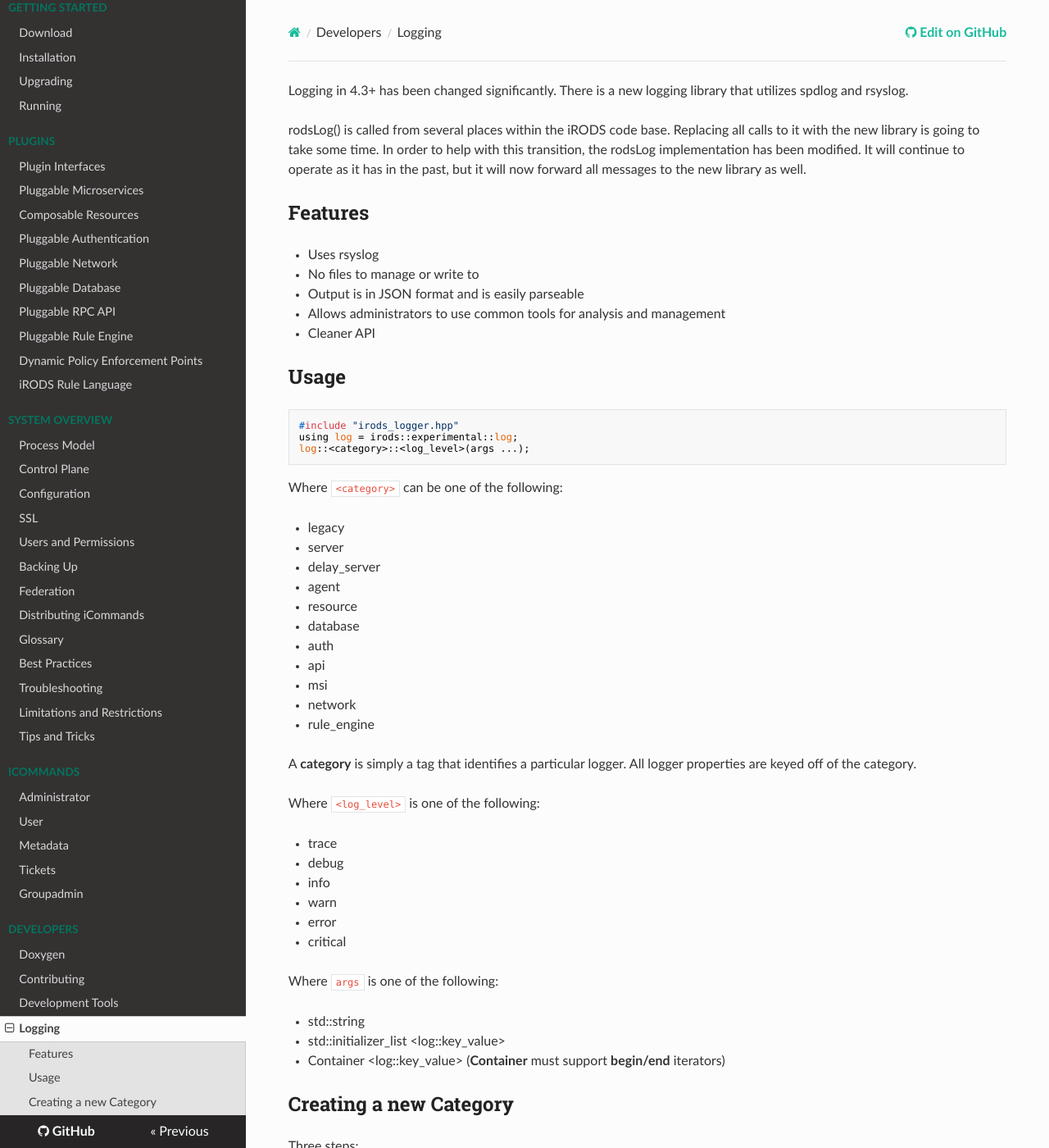
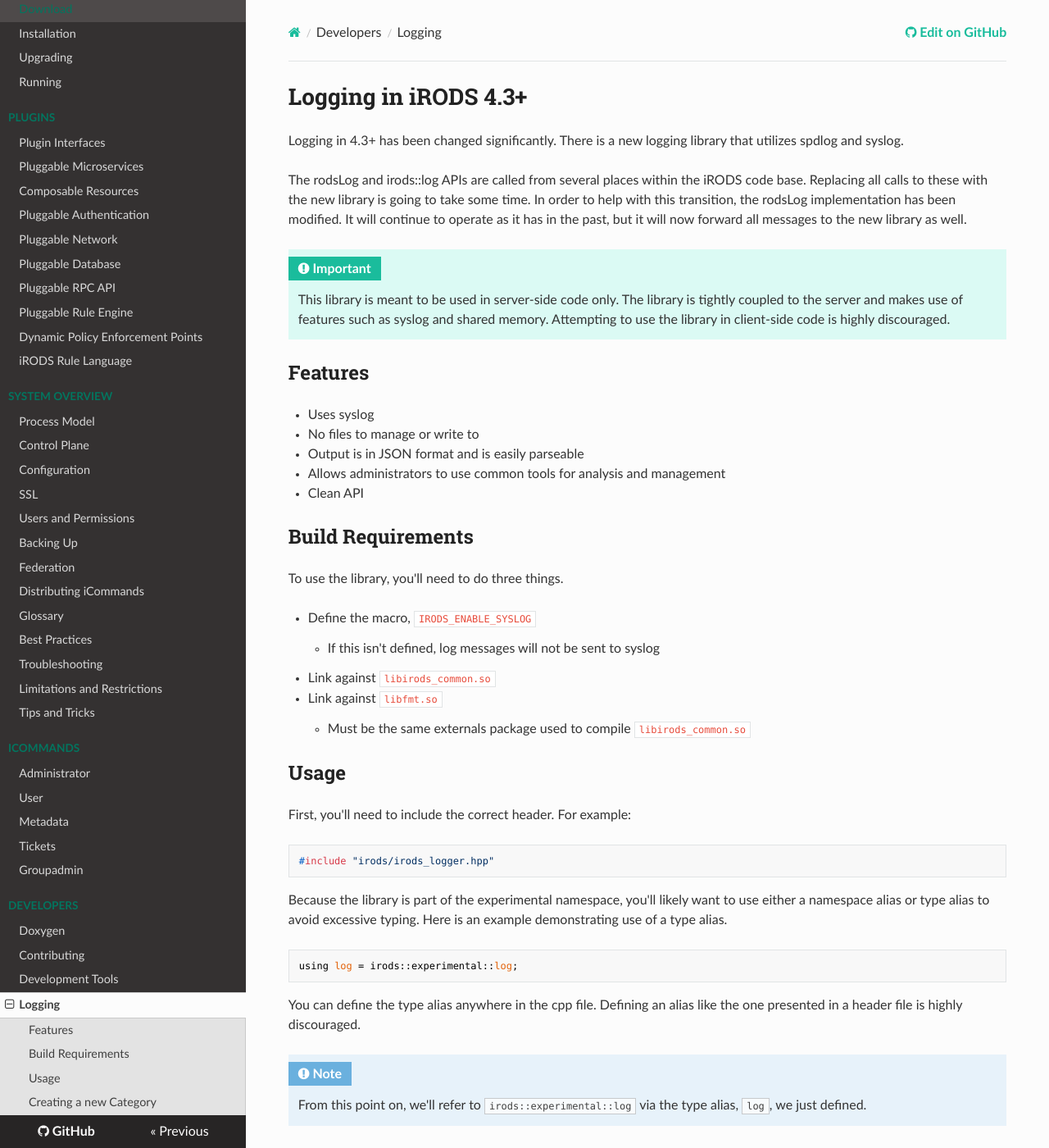
Before and after one commit to irods/irods_docs, an MkDocs documentation site: the page built from docs/developers/logging.md, in a window 1280 px wide and 1400 px high. Shown: the whole window at 82% size. Built offline with MkDocs 1.6.1, drawn with Linux system fonts in a browser that asks for light colours; nearby versions of some CDN libraries; some of the changed text lies outside the part shown.

Commit message:
[#20] Updated developer documentation for logging library.

````diff
--- a/docs/developers/logging.md
+++ b/docs/developers/logging.md
@@ -1,42 +1,73 @@
-#
+# Logging in iRODS 4.3+
 
-Logging in 4.3+ has been changed significantly.  There is a new logging library that utilizes spdlog and rsyslog.
+Logging in 4.3+ has been changed significantly. There is a new logging library that utilizes spdlog and syslog.
 
-rodsLog() is called from several places within the iRODS code base.  Replacing all calls to it with the new library is going to take some time.  In order to help with this transition, the rodsLog implementation has been modified. It will continue to operate as it has in the past, but it will now forward all messages to the new library as well.
+The rodsLog and irods::log APIs are called from several places within the iRODS code base. Replacing all calls to these with the new library is going to take some time. In order to help with this transition, the rodsLog implementation has been modified. It will continue to operate as it has in the past, but it will now forward all messages to the new library as well.
+
+!!! IMPORTANT
+    This library is meant to be used in server-side code only. The library is tightly coupled to the server and makes use of features such as syslog and shared memory. Attempting to use the library in client-side code is highly discouraged.
 
 ## Features
 
-- Uses rsyslog
+- Uses syslog
 - No files to manage or write to
 - Output is in JSON format and is easily parseable
 - Allows administrators to use common tools for analysis and management
-- Cleaner API
+- Clean API
+
+## Build Requirements
+
+To use the library, you'll need to do three things.
+
+- Define the macro, `IRODS_ENABLE_SYSLOG`
+    - If this isn't defined, log messages will not be sent to syslog
+- Link against `libirods_common.so`
+- Link against `libfmt.so`
+    - Must be the same externals package used to compile `libirods_common.so`
 
 ## Usage
 
+First, you'll need to include the correct header. For example:
 ```c++
-#include "irods_logger.hpp"
-using log = irods::experimental::log;
-log::<category>::<log_level>(args ...);
+#include "irods/irods_logger.hpp"
 ```
 
-Where `<category>` can be one of the following:
+Because the library is part of the experimental namespace, you'll likely want to use either a namespace alias or type alias to avoid excessive typing. Here is an example demonstrating use of a type alias.
+```c++
+using log = irods::experimental::log;
+```
+You can define the type alias anywhere in the cpp file. Defining an alias like the one presented in a header file is highly discouraged.
+
+!!! NOTE
+    From this point on, we'll refer to `irods::experimental::log` via the type alias, `log`, we just defined.
+
+Now, let's talk about how to invoke the logger.
+
+Using the line below, we'll explain each component (i.e. `<placeholder>`) making up an invocation to the logger:
+```c++
+log::<category>::<log_level>(<args> ...);
+```
+
+A `<category>` is a tag that identifies a particular logger. All logger properties are keyed off of the category.
+
+A category can be a custom tag or one of the pre-defined tags:
 
 - legacy
 - server
+- agent_factory
+- agent
 - delay_server
-- agent
 - resource
 - database
-- auth
+- authentication
 - api
-- msi
+- microservice
 - network
 - rule_engine
 
-A **category** is simply a tag that identifies a particular logger. All logger properties are keyed off of the category.
+You'll soon see how to [create your own](#creating-a-new-category).
 
-Where `<log_level>` is one of the following:
+`<log_level>` must be one of the following:
 
 - trace
 - debug
@@ -45,15 +76,24 @@
 - error
 - critical
 
-Where `args` is one of the following:
+`<args>` must be one of the following:
 
-- std::string
-- std::initializer_list <log::key_value\>
-- Container <log::key_value\> (**Container** must support **begin/end** iterators)
+- string literal
+- `std::string`
+- `std::initializer_list<log::key_value>`
+- A container holding one or more `log::key_value`'s
+    - The container must support begin/end iterators (e.g. `std::vector<log::key_value>`)
+- A format string followed by a list of arguments
 
 ## Creating a new Category
 
-Three steps:
+You might be asking yourself, why would anyone ever want to do this?
+
+The primary reason for doing this is so that you can pick and choose which log messages appear in the log file. Systems like iRODS are built upon several components and being able to pick and choose which set of log messages appear in the log file can make debugging much easier and faster.
+
+So, how do we create a new category?
+
+There are three steps:
 
 1. Declare a category tag.
 2. Specialize the `logger_config` for the new category tag.
@@ -62,10 +102,10 @@
 See the example below:
 
 ```c++
-#include "irods_logger.hpp"
+#include "irods/irods_logger.hpp"
 
 // 1. Declare the custom category tag.
-//    This does not need to have a body.
+//    This structure does not need to define a body.
 //    This tag allows the logger to locate data specific to the new category.
 struct my_category;
 
@@ -101,22 +139,29 @@
     // Here is the logger with the new category.
     using logger = log::logger<my_category>;
 
-    // This message will be recorded.
-    logger::info("Hello, My Category!!!");
+    try {
+        // This message will be recorded.
+        logger::info("Hello, My Category!!!");
 
-    // Increase the log level for the category from "info" to "warn".
-    // Now, only messages with a level greater than or equal to "warn" will
-    // be recorded.  All other messages will be discarded.
-    logger::set_level(log::level::warn);
+        // Increase the log level for the category from "info" to "warn". Now, only messages
+        // with a level greater than or equal to "warn" will be recorded. All other messages
+        // will be discarded.
+        logger::set_level(log::level::warn);
 
-    // This debug message will not be recorded because the log level
-    // for the category is set to a higher level (warn > debug).
-    logger::debug("This message will not be recorded.");
+        // This debug message will not be recorded because the log level for the category is
+        // set to a higher level (warn > debug).
+        logger::debug("This message will not be recorded.");
 
-    // You can also pass in a list of key-value pairs.
-    // All keys and values must have a data type of std::string.
-    logger::info({{"key_1", "value_1"},
-                  {"key_2", "value_2"},
-                  {"key_n", "value_n"}});
+        // You can also pass in a list of key-value pairs.
+        // All keys and values must have a data type of std::string.
+        logger::info({{"key_1", "value_1"},
+                      {"key_2", "value_2"},
+                      {"key_n", "value_n"}});
+    }
+    catch (const std::exception& e) {
+        // This message uses a format string to construct the log message from one or more
+        // arguments.
+        logger::error("ERROR: {}", e.what());
+    }
 }
 ```
````
Also changed, not shown: other parts of docs/developers/logging.md (+5 -7 lines).
